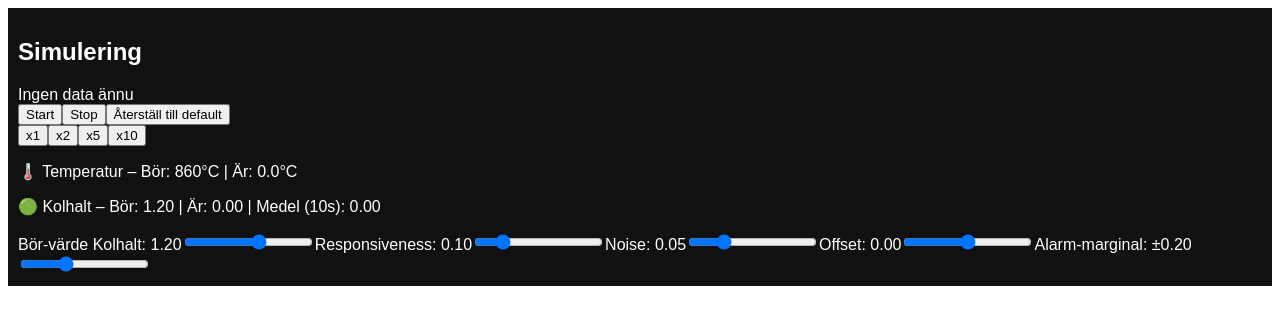
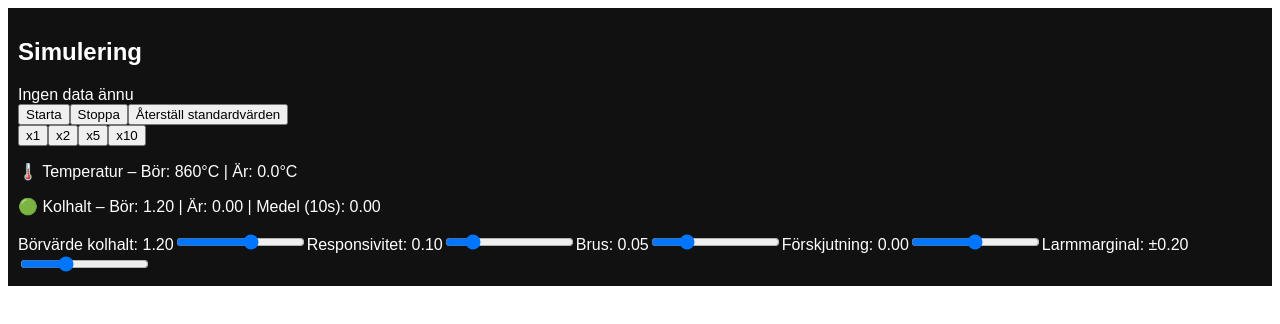
Before and after one commit to kim-kristiansson/ocss-curves, a React (Vite) app in the folder ocss-curves/: page / in a window 1280 px wide. Shown: the top 324 px of the page. Built offline with nearby package versions, Linux system fonts and the light colour scheme.

Commit message:
Translate controls to Swedish

```diff
--- a/ocss-curves/src/components/Controls.tsx
+++ b/ocss-curves/src/components/Controls.tsx
@@ -9,12 +9,12 @@ export default function Controls({ onStart, onStop, setSpeed, onDefaults }) {
                     onStart();    // starta simuleringen
                 }}
             >
-                Start
+                Starta
             </button>
 
-            <button onClick={onStop}>Stop</button>
+            <button onClick={onStop}>Stoppa</button>
 
-            <button onClick={onDefaults}>Återställ till default</button>
+            <button onClick={onDefaults}>Återställ standardvärden</button>
 
             <div className="speed-controls">
                 <button onClick={() => setSpeed(1)}>x1</button>
--- a/ocss-curves/src/components/Sliders.tsx
+++ b/ocss-curves/src/components/Sliders.tsx
@@ -15,23 +15,23 @@ export default function Sliders({
     return (
         <div className="sliders">
             <label>
-                Bör-värde Kolhalt: {carbonTarget.toFixed(2)}
+                Börvärde kolhalt: {carbonTarget.toFixed(2)}
                 <input type="range" min="0" max="2" step="0.01" value={carbonTarget} onChange={(e) => setCarbonTarget(+e.target.value)} />
             </label>
             <label>
-                Responsiveness: {responsiveness.toFixed(2)}
+                Responsivitet: {responsiveness.toFixed(2)}
                 <input type="range" min="0.01" max="0.5" step="0.01" value={responsiveness} onChange={(e) => setResponsiveness(+e.target.value)} />
             </label>
             <label>
-                Noise: {noise.toFixed(2)}
+                Brus: {noise.toFixed(2)}
                 <input type="range" min="0" max="0.2" step="0.01" value={noise} onChange={(e) => setNoise(+e.target.value)} />
             </label>
             <label>
-                Offset: {offset.toFixed(2)}
+                Förskjutning: {offset.toFixed(2)}
                 <input type="range" min="-1" max="1" step="0.01" value={offset} onChange={(e) => setOffset(+e.target.value)} />
             </label>
             <label>
-                Alarm-marginal: ±{alarmMargin.toFixed(2)}
+                Larmmarginal: ±{alarmMargin.toFixed(2)}
                 <input type="range" min="0.05" max="0.5" step="0.01" value={alarmMargin} onChange={(e) => setAlarmMargin(+e.target.value)} />
             </label>
         </div>
```
